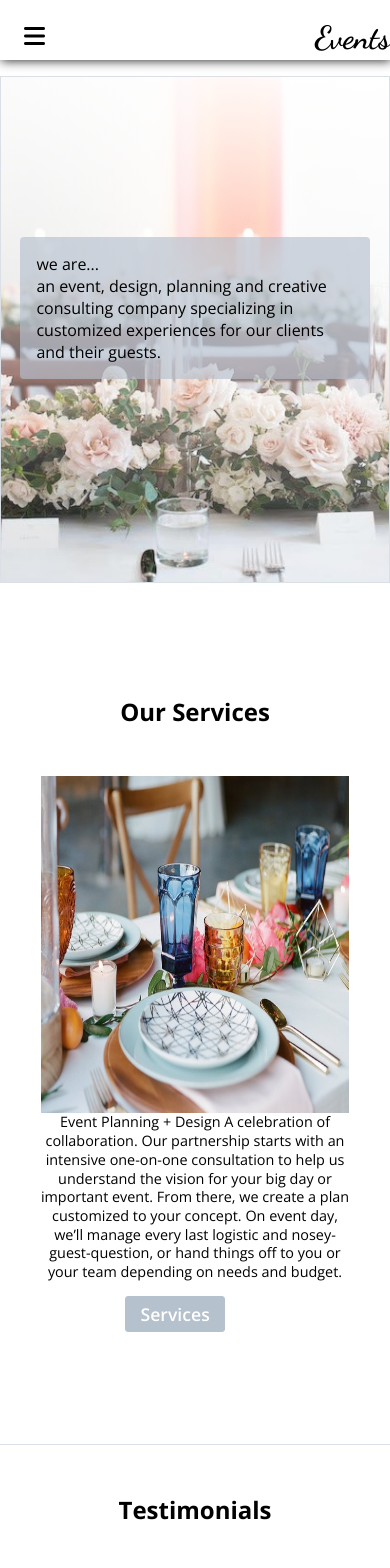
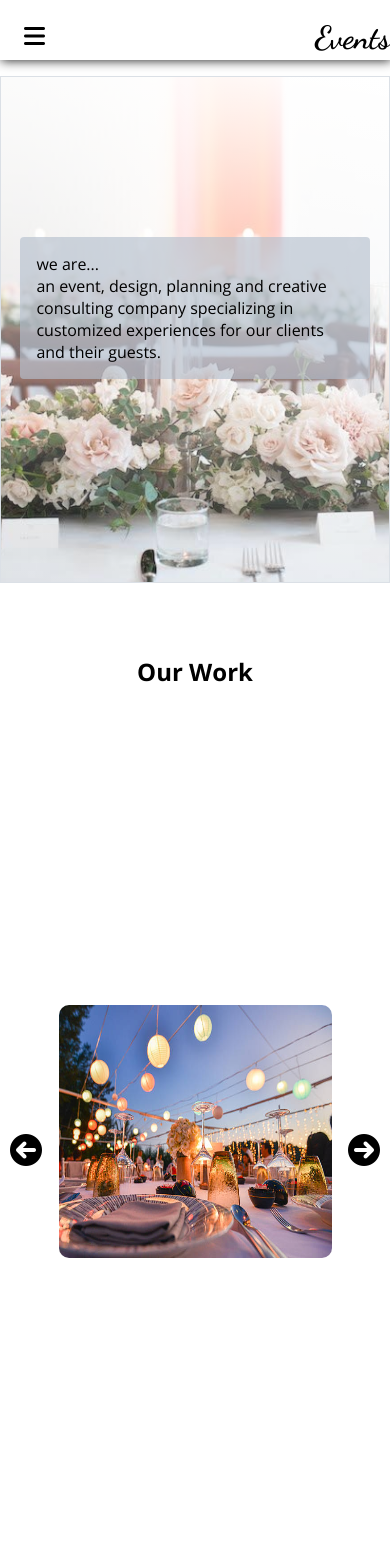
Before and after one commit to haneeenedinat/Project6, a React (Create React App) app: page / in a window 390 px wide. Shown: the top 1568 px of the page. Built offline with nearby package versions, Linux system fonts and the light colour scheme.

Commit message:
css imgslider

```diff
--- /dev/null
+++ b/src/Components/ImageSlider/ImageSlider.css
@@ -0,0 +1,56 @@
+.ImageSlider img{
+    width: 50vw;
+    /* height: 30vh; */
+    border-radius: 10px;
+    /* width: 100px; */
+    height: 400px;
+}
+
+.OurWork h2{
+    text-align: center;
+    margin: 3em 0 1em 0;
+}
+
+.ImageSlider .fa-arrow-circle-left{
+    position:absolute;
+    top:50%;
+    left: 32px;
+    font-size: 2em;
+    cursor: pointer;
+}
+
+.ImageSlider .fa-arrow-circle-right{
+    position:absolute;
+    top:50%;
+    right: 32px;
+    font-size: 2em;
+    cursor: pointer;
+}
+
+.ImageSlider{
+    position: relative;
+    height: 100vh;
+    display: flex;
+    justify-content: center;
+    align-items: center;
+}
+
+@media (max-width:700px) {
+    .ImageSlider img{
+        width: 70vw;
+        height: 30vh;
+        /* height: 50vh; */
+      }
+
+      .ImageSlider .fa-arrow-circle-left{
+        /* font-size: 2em; */
+        left: 10px;
+
+    }
+
+    .ImageSlider .fa-arrow-circle-right{
+        font-size: 2em;
+        right:10px;
+    }
+
+}
--- /dev/null
+++ b/src/Components/ImageSlider/ImageSlider.js
@@ -0,0 +1,52 @@
+import React, { useState } from "react";
+import "./ImageSlider.css";
+
+export default function ImageSlider() {
+  let SliderImg = [
+    {
+      src: "../img/img.jpg",
+    },
+    {
+      src: "../img/Services3.png",
+    },
+    {
+      src: "../img/Services2.jpg",
+    },
+
+    {
+      src: "../img/Services12.jpg",
+    },
+  ];
+  const [current, setcurrent] = useState(0);
+  const length = SliderImg.length;
+
+  const prevImage = () => {
+    setcurrent(current === 0 ? length - 1 : current - 1);
+  };
+
+  const nextImage = () => {
+    setcurrent(current === length - 1 ? 0 : current + 1);
+  };
+
+  console.log(current);
+
+  return (
+      <div className="OurWork">
+          <h2>Our Work</h2>
+    <div className="ImageSlider">
+      <i class="fas fa-arrow-circle-left" onClick={prevImage}></i>
+      {SliderImg.map((element,index) => {
+        return (
+          <div >
+
+              {index===current &&(
+            <img src={element.src} alt="img slider" />
+              )}
+          </div>
+        );
+      })}
+      <i class="fas fa-arrow-circle-right" onClick={nextImage}></i>
+    </div>
+    </div>
+  );
+}
--- a/src/Components/Navbar/Navbar.js
+++ b/src/Components/Navbar/Navbar.js
@@ -38,7 +38,6 @@ export default function Navbar() {
           <ul className="ulList">
             <li className="NavbarListLi"> <Link to={"/"}>Home</Link>  </li>
             <li className="NavbarListLi"><Link to={'/ServicesPage'}> Services</Link></li>
-            <li className="NavbarListLi">About Us</li>
             <li className="NavbarListLi"><Link to={'./CheckOutPage'}>CheckOut</Link></li>
             <li className="NavbarListLi"><Link to={'/ProfilePage'}> Profile</Link></li>
             <li className="NavbarListLi">
@@ -56,7 +55,6 @@ export default function Navbar() {
                     <Link to={"/"}>Home</Link>
                   </li>
                   <li><Link to={'/ServicesPage'}> Services</Link></li>
-                  <li>About Us</li>
                   <li><Link to={'./CheckOutPage'}>CheckOut</Link></li>
                   <li><Link to={'/ProfilePage'}> Profile</Link></li>
                   <li>
@@ -74,7 +72,6 @@ export default function Navbar() {
               <Link to={"/"}>Home</Link>
             </li>
             <li className="NavbarListLi"><Link to={'/ServicesPage'}> Services</Link></li>
-            <li className="NavbarListLi">About Us</li>
             <li className="NavbarListLi"><Link to={'./CheckOutPage'}>CheckOut</Link></li>
             <li className="NavbarListLi">
               <Link to={"/LoginPage"}>
@@ -91,7 +88,6 @@ export default function Navbar() {
                     <Link to={"/"}>Home</Link>
                   </li>
                   <li><Link to={'/ServicesPage'}> Services</Link></li>
-                  <li>About Us</li>
                   <li><Link to={'./CheckOutPage'}>CheckOut</Link></li>
                   <li>
                     <Link to={"/LoginPage"}>
--- a/src/Page/HomePage.js
+++ b/src/Page/HomePage.js
@@ -1,6 +1,7 @@
 import React from "react";
 import Background from "../Components/Background/Background";
 import HomeServices from "../Components/HomeServices/HomeServices";
+import ImageSlider from "../Components/ImageSlider/ImageSlider";
 import Testimonials from "../Components/Testimonials/Testimonials";
 
 export default function HomePage (){
@@ -11,6 +12,7 @@ export default function HomePage (){
     return(
         <div>
             <Background/>
+            <ImageSlider/>
             <HomeServices/>
             <Testimonials/>
         </div>
```
Also changed, not shown: public/img/checkout.png (deleted).
